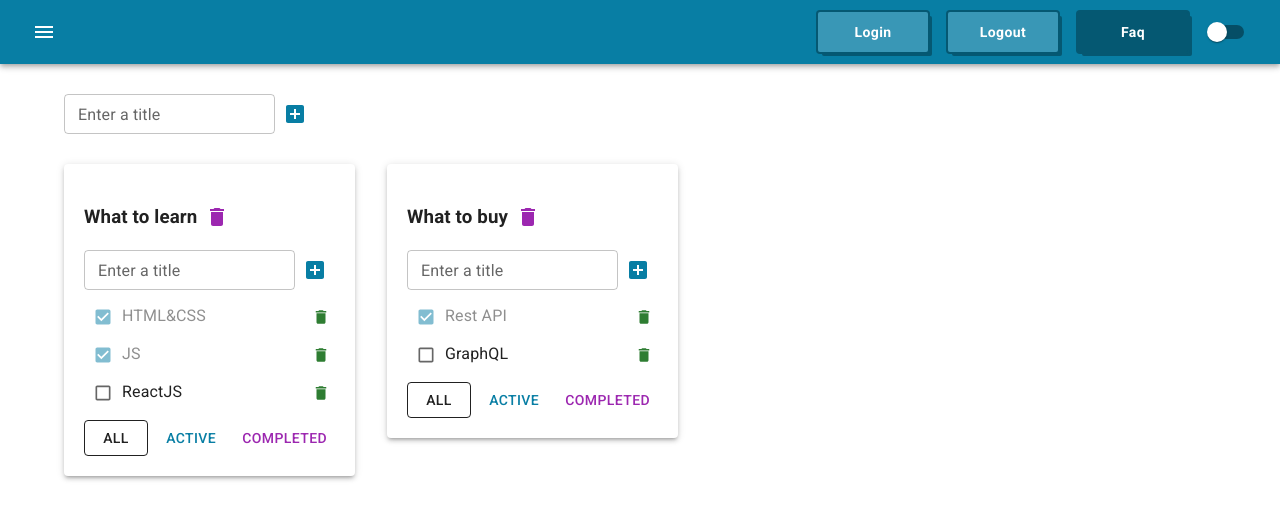
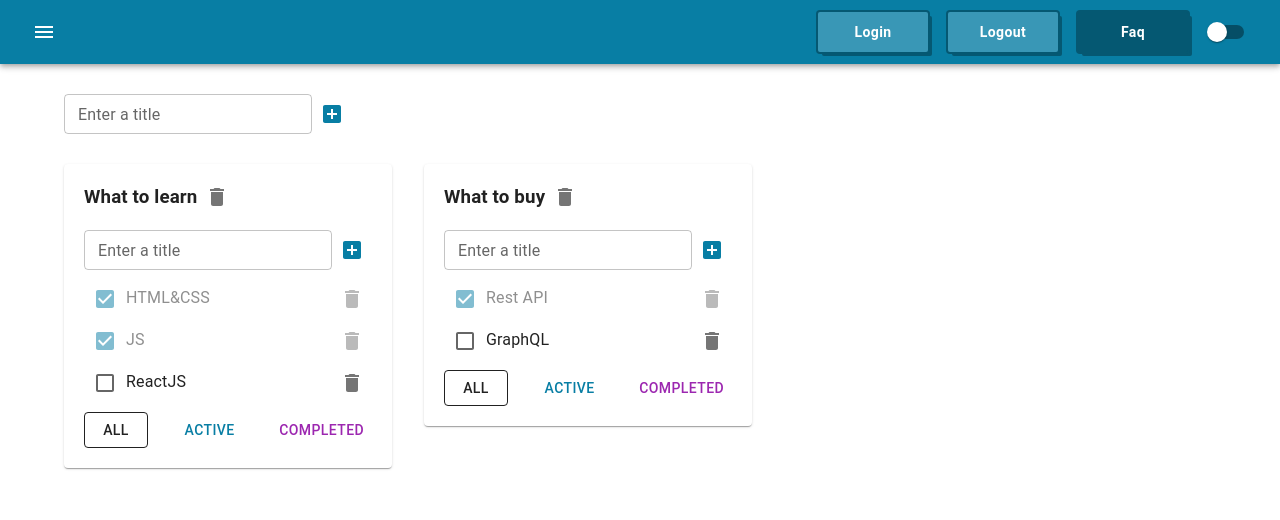
Before and after one commit to F-A-Z-A/todolist-2.0, a React (Create React App) app: page / in a window 1280 px wide. Shown: the top 520 px of the page. Built offline with nearby package versions, Linux system fonts and the light colour scheme.

Commit message:
lesson-08-reducer-unit-test

```diff
--- a/public/index.html
+++ b/public/index.html
@@ -12,13 +12,6 @@
       user's mobile device or desktop. See https://developers.google.com/web/fundamentals/web-app-manifest/
     -->
     <link rel="manifest" href="%PUBLIC_URL%/manifest.json" />
-  <link rel="preconnect" href="https://fonts.googleapis.com" />
-  <link rel="preconnect" href="https://fonts.gstatic.com" crossorigin />
-  <link
-    rel="stylesheet"
-    href="https://fonts.googleapis.com/css2?family=Roboto:wght@300;400;500;700&display=swap"
-  />
-
     <!--
       Notice the use of %PUBLIC_URL% in the tags above.
       It will be replaced with the URL of the `public` folder during the build.
--- a/src/AddItemForm.tsx
+++ b/src/AddItemForm.tsx
@@ -1,5 +1,4 @@
 import { ChangeEvent, KeyboardEvent, useState } from "react";
-import Button from "@mui/material/Button";
 import TextField from "@mui/material/TextField";
 import AddBoxIcon from "@mui/icons-material/AddBox";
 import IconButton from "@mui/material/IconButton";
@@ -36,13 +35,12 @@ export const AddItemForm = ({ addItem }: PropsType) => {
       <TextField
         label="Enter a title"
         variant={"outlined"}
-        className={error ? "error" : ""}
         value={title}
         size={"small"}
+        error={!!error}
+        helperText={error}
         onChange={changeItemHandler}
         onKeyUp={addItemOnKeyUpHandler}
-        error={!!error}
-        helperText={error}
       />
       <IconButton onClick={addItemHandler} color={"primary"}>
         <AddBoxIcon />
--- a/src/App.css
+++ b/src/App.css
@@ -1,8 +1,4 @@
-.is-done {
-	opacity: 0.5;
+.todolist-title-container {
+  display: flex;
+  align-items: center;
 }
-
-.todolist-title-container {
-	display: flex;
-	align-items: center;
-}
--- a/src/App.tsx
+++ b/src/App.tsx
@@ -8,14 +8,12 @@ import Toolbar from "@mui/material/Toolbar";
 import IconButton from "@mui/material/IconButton";
 import MenuIcon from "@mui/icons-material/Menu";
 import Container from "@mui/material/Container";
-import Grid from "@mui/material/Grid2";
+import Grid from "@mui/material/Unstable_Grid2";
 import Paper from "@mui/material/Paper";
 import { MenuButton } from "./MenuButton";
 import { createTheme, ThemeProvider } from "@mui/material/styles";
+import Switch from "@mui/material/Switch";
 import CssBaseline from "@mui/material/CssBaseline";
-import { Switch } from "@mui/material";
-
-type ThemeMode = "dark" | "light";
 
 export type TaskType = {
   id: string;
@@ -25,7 +23,7 @@ export type TaskType = {
 
 export type FilterValuesType = "all" | "active" | "completed";
 
-type TodolistType = {
+export type TodolistType = {
   id: string;
   title: string;
   filter: FilterValuesType;
@@ -35,23 +33,9 @@ export type TasksStateType = {
   [key: string]: TaskType[];
 };
 
-function App() {
-  const [themeMode, setThemeMode] = useState<ThemeMode>("light");
+type ThemeMode = "dark" | "light";
 
-  const theme = createTheme({
-    palette: {
-      mode: themeMode === "light" ? "light" : "dark",
-      primary: {
-        main: "#087EA4",
-        // main: "#ef6c00",
-      },
-    },
-  });
-
-  const changeModeHandler = () => {
-    setThemeMode(themeMode === "light" ? "dark" : "light");
-  };
-
+export function App() {
   let todolistID1 = v1();
   let todolistID2 = v1();
 
@@ -70,6 +54,17 @@ function App() {
       { id: v1(), title: "Rest API", isDone: true },
       { id: v1(), title: "GraphQL", isDone: false },
     ],
+  });
+
+  const [themeMode, setThemeMode] = useState<ThemeMode>("light");
+
+  const theme = createTheme({
+    palette: {
+      mode: themeMode === "light" ? "light" : "dark",
+      primary: {
+        main: "#087EA4",
+      },
+    },
   });
 
   const removeTask = (taskId: string, todolistId: string) => {
@@ -130,6 +125,10 @@ function App() {
     setTodolists(newTodolists);
   };
 
+  const changeModeHandler = () => {
+    setThemeMode(themeMode == "light" ? "dark" : "light");
+  };
+
   return (
     <ThemeProvider theme={theme}>
       <CssBaseline />
@@ -150,6 +149,7 @@ function App() {
         <Grid container sx={{ mb: "30px" }}>
           <AddItemForm addItem={addTodolist} />
         </Grid>
+
         <Grid container spacing={4}>
           {todolists.map((tl) => {
             const allTodolistTasks = tasks[tl.id];
@@ -165,7 +165,7 @@ function App() {
 
             return (
               <Grid key={tl.id}>
-                <Paper elevation={3} sx={{ p: "20px" }}>
+                <Paper sx={{ p: "0 20px 20px 20px" }}>
                   <Todolist
                     todolistId={tl.id}
                     title={tl.title}
@@ -188,5 +188,3 @@ function App() {
     </ThemeProvider>
   );
 }
-
-export default App;
--- a/src/EditableSpan.tsx
+++ b/src/EditableSpan.tsx
@@ -1,13 +1,12 @@
 import { ChangeEvent, useState } from "react";
-import TextField from "@mui/material/TextField/TextField";
+import TextField from "@mui/material/TextField";
 
 type PropsType = {
   value: string;
   onChange: (newTitle: string) => void;
-  className?: string;
 };
 
-export const EditableSpan = ({ value, onChange, className }: PropsType) => {
+export const EditableSpan = ({ value, onChange }: PropsType) => {
   const [editMode, setEditMode] = useState(false);
   const [title, setTitle] = useState(value);
 
@@ -27,19 +26,16 @@ export const EditableSpan = ({ value, onChange, className }: PropsType) => {
   return (
     <>
       {editMode ? (
-        // <input value={title} onChange={changeTitleHandler} onBlur={deactivateEditModeHandler} autoFocus />
         <TextField
-          variant={"standard"}
+          variant={"outlined"}
+          value={title}
           size={"small"}
-          value={title}
           onChange={changeTitleHandler}
           onBlur={deactivateEditModeHandler}
           autoFocus
         />
       ) : (
-        <span onDoubleClick={activateEditModeHandler} className={className}>
-          {value}
-        </span>
+        <span onDoubleClick={activateEditModeHandler}>{value}</span>
       )}
     </>
   );
--- a/src/MenuButton.ts
+++ b/src/MenuButton.tsx
@@ -4,7 +4,6 @@ import Button from "@mui/material/Button";
 type MenuButtonProps = {
   background?: string;
 };
-
 export const MenuButton = styled(Button)<MenuButtonProps>(({ background, theme }) => ({
   minWidth: "110px",
   fontWeight: "bold",
--- a/src/Todolist.styles.ts
+++ b/src/Todolist.styles.ts
@@ -5,11 +5,8 @@ export const filterButtonsContainerSx: SxProps = {
   justifyContent: "space-between",
 };
 
-export const listItemContainerSx: SxProps = {
+export const getListItemSx = (isDone: boolean): SxProps => ({
   p: 0,
   justifyContent: "space-between",
-};
-
-export const getListItemOpacitySx = (isDone: boolean): SxProps => ({
   opacity: isDone ? 0.5 : 1,
 });
--- a/src/Todolist.tsx
+++ b/src/Todolist.tsx
@@ -1,15 +1,15 @@
-import React, { ChangeEvent } from "react";
 import { FilterValuesType, TaskType } from "./App";
+import { ChangeEvent } from "react";
 import { AddItemForm } from "./AddItemForm";
 import { EditableSpan } from "./EditableSpan";
-import Button from "@mui/material/Button";
 import IconButton from "@mui/material/IconButton";
 import DeleteIcon from "@mui/icons-material/Delete";
+import Button from "@mui/material/Button";
+import Checkbox from "@mui/material/Checkbox";
 import List from "@mui/material/List";
 import ListItem from "@mui/material/ListItem";
-import Checkbox from "@mui/material/Checkbox";
-import { Box } from "@mui/material";
-import { filterButtonsContainerSx, getListItemOpacitySx, listItemContainerSx } from "./Todolist.styles";
+import Box from "@mui/material/Box";
+import { filterButtonsContainerSx, getListItemSx } from "./Todolist.styles";
 
 type PropsType = {
   title: string;
@@ -62,7 +62,7 @@ export const Todolist = (props: PropsType) => {
         <h3>
           <EditableSpan value={title} onChange={updateTodolistHandler} />
         </h3>
-        <IconButton onClick={removeTodolistHandler} color="secondary">
+        <IconButton onClick={removeTodolistHandler}>
           <DeleteIcon />
         </IconButton>
       </div>
@@ -84,15 +84,14 @@ export const Todolist = (props: PropsType) => {
             const changeTaskTitleHandler = (title: string) => {
               updateTask(todolistId, task.id, title);
             };
-
             return (
-              <ListItem key={task.id} sx={listItemContainerSx}>
-                <Box sx={getListItemOpacitySx(task.isDone)}>
-                  <Checkbox checked={task.isDone} onChange={changeTaskStatusHandler} size="small" color={"primary"} />
+              <ListItem key={task.id} sx={getListItemSx(task.isDone)}>
+                <div>
+                  <Checkbox checked={task.isDone} onChange={changeTaskStatusHandler} />
                   <EditableSpan value={task.title} onChange={changeTaskTitleHandler} />
-                </Box>
-                <IconButton onClick={removeTaskHandler} color="success" size={"small"}>
-                  <DeleteIcon fontSize="inherit" />
+                </div>
+                <IconButton onClick={removeTaskHandler}>
+                  <DeleteIcon />
                 </IconButton>
               </ListItem>
             );
@@ -102,22 +101,22 @@ export const Todolist = (props: PropsType) => {
       <Box sx={filterButtonsContainerSx}>
         <Button
           variant={filter === "all" ? "outlined" : "text"}
+          color={"inherit"}
           onClick={() => changeFilterTasksHandler("all")}
-          color={"inherit"}
         >
           All
         </Button>
         <Button
           variant={filter === "active" ? "outlined" : "text"}
+          color={"primary"}
           onClick={() => changeFilterTasksHandler("active")}
-          color={"primary"}
         >
           Active
         </Button>
         <Button
           variant={filter === "completed" ? "outlined" : "text"}
+          color={"secondary"}
           onClick={() => changeFilterTasksHandler("completed")}
-          color={"secondary"}
         >
           Completed
         </Button>
--- a/src/index.tsx
+++ b/src/index.tsx
@@ -1,7 +1,7 @@
 import React from "react";
 import ReactDOM from "react-dom/client";
 import "./index.css";
-import App from "./App";
+import { App } from "./App";
 
 const root = ReactDOM.createRoot(document.getElementById("root") as HTMLElement);
 root.render(
```
Also changed, not shown: package.json (+4 -4 lines), src/model/todolists-reducer.ts (added, +83 -0 lines), src/setupTests.ts (+1 -1 lines), 2 other files (tests, documents, lock files or other folders). Lines whose indentation alone changed are shown as unchanged.
